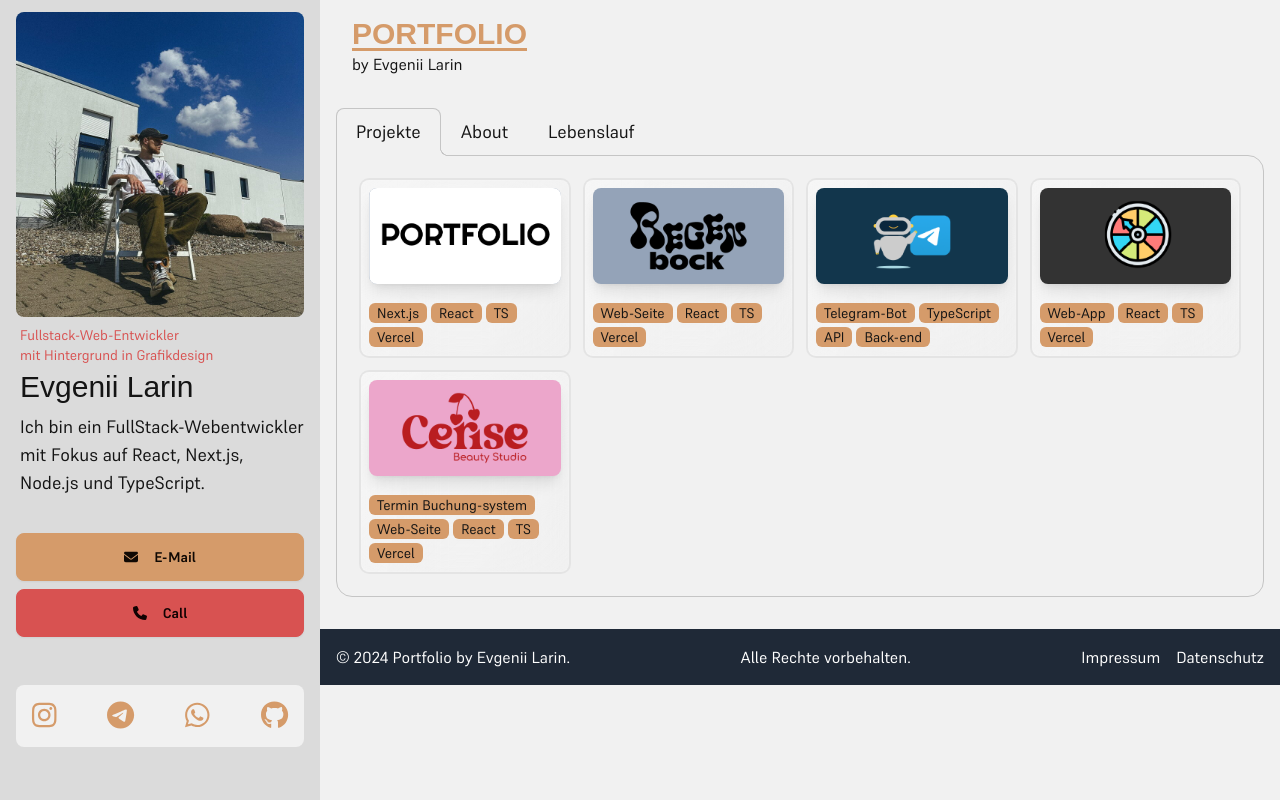
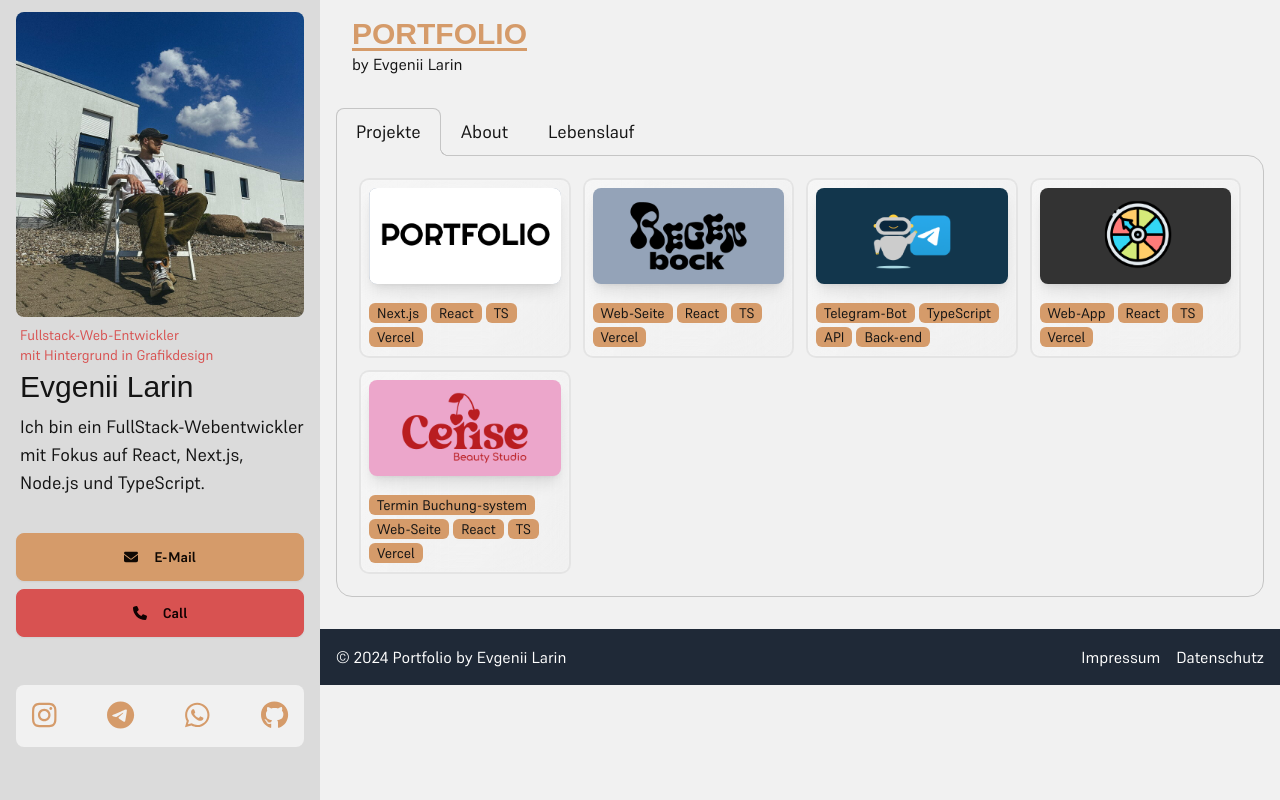
Before and after one commit to WirusDev/my-portfolio-next, a Next.js app: page / in a window 1280 px wide. Built offline with nearby package versions, Linux system fonts and the light colour scheme; a web font is replaced by a local one.

Commit message:
Footer UI fix

```diff
--- a/src/components/layout/Footer.tsx
+++ b/src/components/layout/Footer.tsx
@@ -2,9 +2,11 @@ import React from "react";
 import Link from "next/link";
 const Footer: React.FC = () => {
   return (
-    <footer className='bg-gray-800 p-4 text-white mt-4 flex justify-between'>
-      <p>&copy; 2024 Portfolio by Evgenii Larin. </p>
-      <p>Alle Rechte vorbehalten.</p>
+    <>
+      {/* OLD */}
+      <footer className='bg-gray-800 p-4 text-white mt-4 flex md:flex-row flex-col justify-between'>
+        <p>&copy; {new Date().getFullYear()} Portfolio by Evgenii Larin </p>
+        {/* <p>Alle Rechte vorbehalten.</p> */}
         <div>
           <Link href='/legal/impressum' className='mr-4'>
             Impressum
@@ -12,6 +14,7 @@ const Footer: React.FC = () => {
           <Link href='/legal/datenschutz'>Datenschutz</Link>
         </div>
       </footer>
+    </>
   );
 };
 
```
Lines whose indentation alone changed are shown as unchanged.
